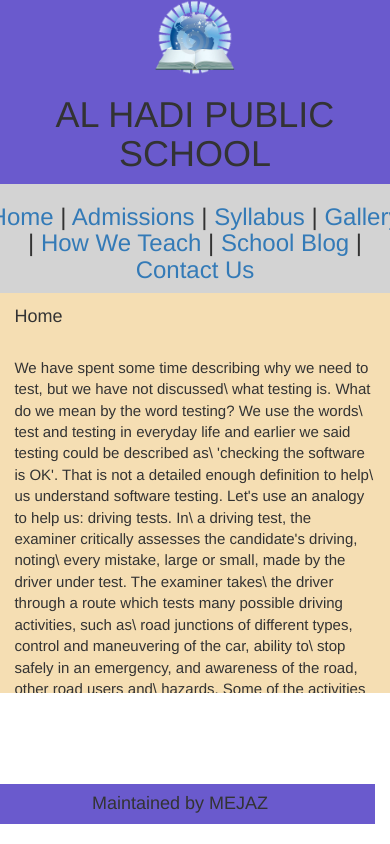
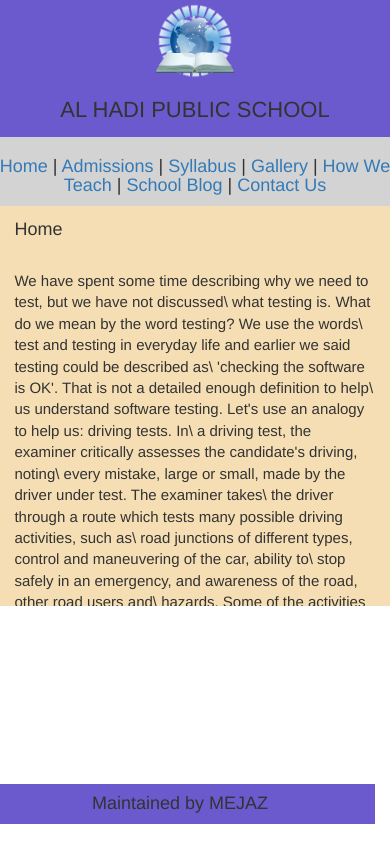
Before and after one commit to mejaz/mejaz.github.io, a plain HTML site: page index.html in a window 390 px wide. Drawn offline with nearby package versions, Linux system fonts and the light colour scheme.

Commit message:
font sizes

```diff
--- a/css/style.css
+++ b/css/style.css
@@ -64,6 +64,8 @@ tr td {
 
 }
 .hbgcolor {
+	padding-top: 1%;
+	padding-bottom: 1%;
 	background-color: slateblue;
 /*	display: flex;
 	flex : wrap;*/
@@ -90,5 +92,11 @@ tr td {
 		padding-left: 7%;
 		padding-right: 7%;
 	}
+	h1 {
+		font-size: 22px;
+	}
+	h3 {
+		font-size: 18px;
+	}
 
 }
--- a/js/app.js
+++ b/js/app.js
@@ -131,8 +131,7 @@ var contactHTML = "For any queries, please contact at the below numbers.<br />\
                   <li>+91-9873446383</li>\
                   <li>+91-9899269672</li>\
                 </ul>\
-                <p>Or email us at <a href=mailto:mohdejazsiddiqui@gmail.com>mohdejazsiddiqui@gmail.com</a>.<br /><br />\
-                <div id=\"googleMap\" style=\"width:500px;height:380px;\"></div>";
+                <p>Or email us at <a href=mailto:mohdejazsiddiqui@gmail.com>mohdejazsiddiqui@gmail.com</a>.<br /><br />"
 
 // For any queries, please fill the form below and click on <b>Send.</b><br /><br />
 
```
